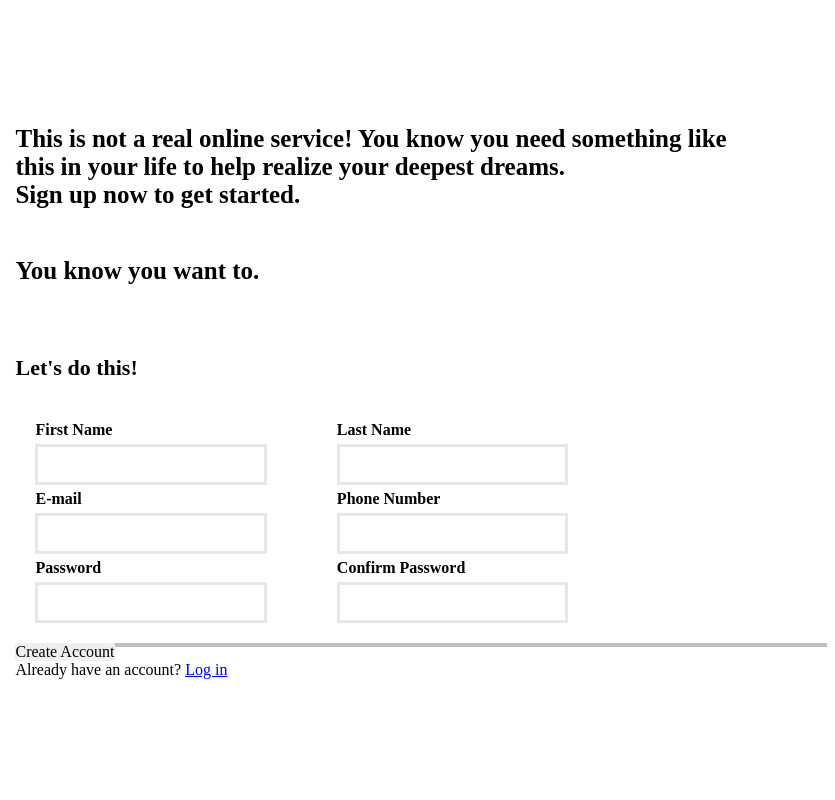
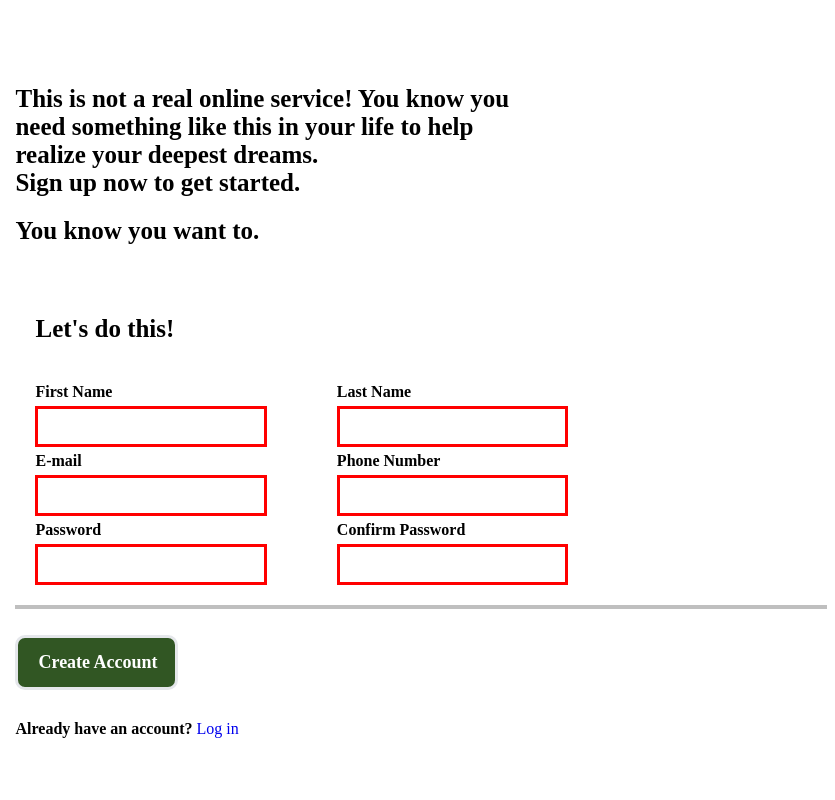
Before and after one commit to Tebibux/Sign-Up-Form, a plain HTML site: page index.html in a window 1280 px wide. Shown: the full height of the page, 445-1280 px from the left. Drawn offline with Linux system fonts and the light colour scheme.

Commit message:
finished

```diff
--- a/css/style.css
+++ b/css/style.css
@@ -72,7 +72,7 @@
 }
 
 .texts {
-	padding-right: 100px;
+	width: 65%;
 	height: 20%;
 	display: flex;
 	flex-direction: column;
@@ -86,7 +86,7 @@
 
 .form_div {
 	width: 99%;
-	height: 40%;
+	height: 50%;
 }
 
 .form_data {
@@ -107,9 +107,10 @@
 }
 
 legend {
-	font-size: 22px;
+	font-size: 25px;
 	font-weight: bold;
 	margin-bottom: 20px;
+	padding: 0px 20px;
 }
 
 label {
@@ -124,3 +125,38 @@ input {
 	font-size: 1.1rem;
 	border: 3px solid #E5E7EB;
 }
+
+input:focus {
+	border: 3px solid blue;
+	box-shadow: 0px 4px 6px 0px rgba(0, 0, 0, 0.5);
+}
+
+input:invalid {
+	border: 3px solid red;
+}
+
+
+.button {
+	background-color: #143e04df;
+	color: white;
+	height: 55px;
+	width: 20%;
+	font-size: 18px;
+	font-weight: bold;
+	margin: 30px 0;
+	border-radius: 10px;
+	padding: 0px 20px;
+}
+
+.button:hover {
+	color: rgb(226, 226, 226);
+	background-color: #343f02df;
+}
+
+.last_elem {
+	font-weight: bold;
+}
+
+.last_elem a {
+	text-decoration: none;
+}
--- a/index.html
+++ b/index.html
@@ -35,28 +35,28 @@
 			</div>
 
 			<div class="form_div">
-				<form action="#" method="get">
+				<form onsubmit="return checkPassword()" action="#" method="get">
 					<legend>Let's do this!</legend>
 					<div class="form_data">
 						<div class="l_data">
 							<label for="fname">First Name</label>
-							<input type="text" name="_input" id="fname">
+							<input type="text" name="_input" id="fname" required>
 							<label for="email">E-mail</label>
-							<input type="email" name="_input" id="email">
+							<input type="email" name="_input" id="email" required>
 							<label for="password">Password</label>
-							<input type="password" name="_input" id="password">
+							<input type="password" name="_input" id="password" required>
 						</div>
 						<div class="r_data">
 							<label for="lname">Last Name</label>
-							<input type="text" name="_input" id="lname">
+							<input type="text" name="_input" id="lname" required>
 							<label for="tele">Phone Number</label>
-							<input type="tel" name="_input" id="tele">
+							<input type="tel" name="_input" id="tele" required>
 							<label for="confirm">Confirm Password</label>
-							<input type="password" name="_input" id="confirm">
+							<input type="password" name="_input" id="confirm" required>
 						</div>
 					</div>
 					<div class="form_submit">
-						<button type="submit">Create Account</button>
+						<input class="button"type="submit" value="Create Account">
 					</div>
 				</form>
 				<div class="last_elem">Already have an account? <a href="#">Log in</a></div>
@@ -64,5 +64,12 @@
 		</div>
 	</div>
 </body>
+<script>
+	function checkPassword() {
+		var pwd = document.getElementById('password').value;
+		var c_pwd = document.getElementById('confirm').value;
+		if(pwd !== c_pwd) alert('Password doesn\'t match!!');
+	}
+</script>
 
 </html>
```
